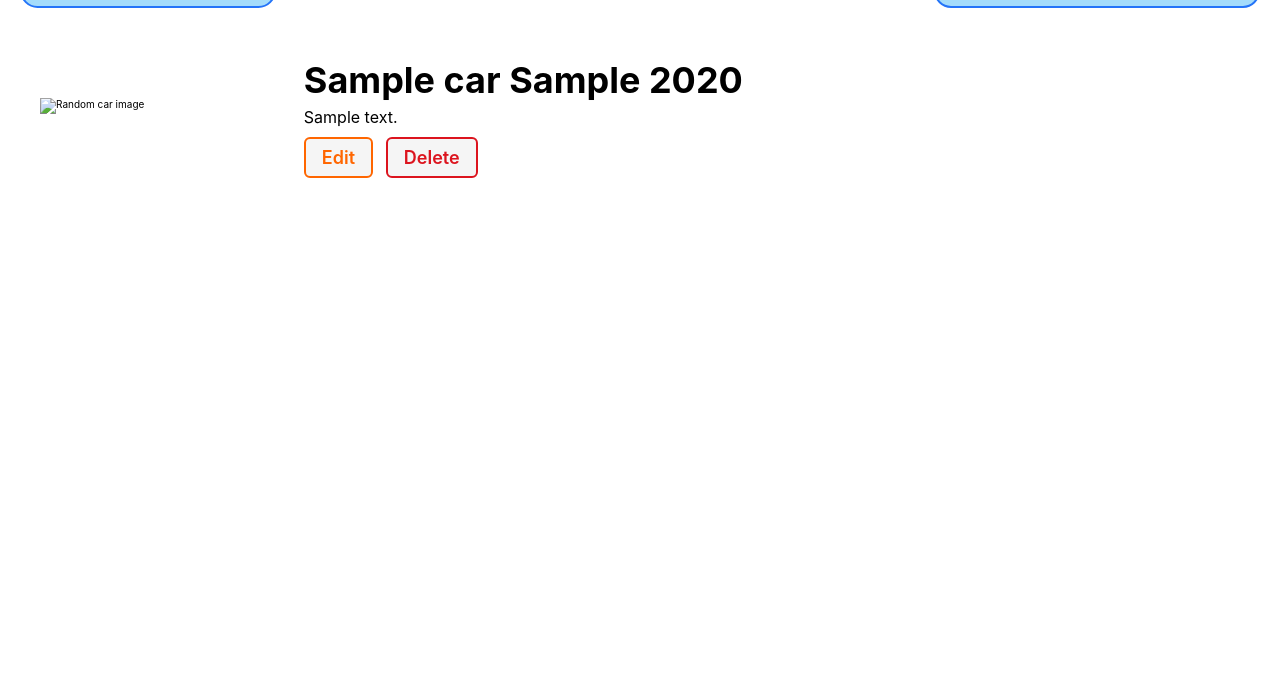
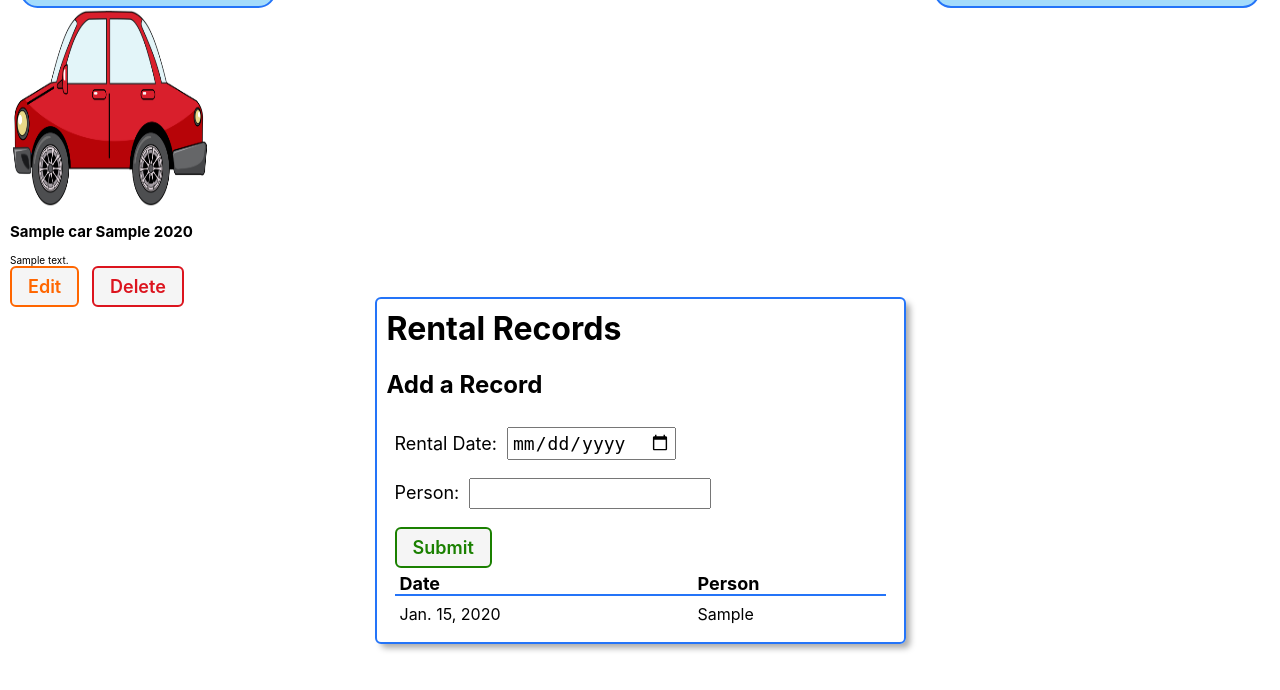
Before and after one commit to pshegde123/django-crud-app-lab, a Django app: page /cars/1/ in a window 1280 px wide. Shown: the part 47-737 px from the top of the page. Run offline with Django 5.2, Linux system fonts and the light colour scheme; tables that the repository leaves empty hold one stand-in row (values such as "Sample post").

Commit message:
Added secondary model 'Rental Records'

```diff
--- a/main_app/admin.py
+++ b/main_app/admin.py
@@ -1,4 +1,5 @@
 from django.contrib import admin
-from .models import Car
+from .models import Car, RentalRecord
 
 admin.site.register(Car)
+admin.site.register(RentalRecord)
--- /dev/null
+++ b/main_app/forms.py
@@ -0,0 +1,16 @@
+from django import forms
+from .models import RentalRecord
+
+class RentalRecordForm(forms.ModelForm):
+    class Meta:
+        model = RentalRecord
+        fields = ['date', 'person']
+        widgets = {
+                    'date': forms.DateInput(
+                        format=('%Y-%m-%d'),
+                        attrs={
+                            'placeholder': 'Select a date',
+                            'type': 'date'
+                        }
+                    ),
+                }
--- a/main_app/models.py
+++ b/main_app/models.py
@@ -16,3 +16,17 @@
     def get_absolute_url(self):
         # Use the 'reverse' function to dynamically find the URL for viewing this car's details
         return reverse('car-detail', kwargs={'car_id': self.id})
+
+class RentalRecord(models.Model):
+    date = models.DateField('Rental Date')
+    person = models.CharField()
+
+    # Create a car_id column for each rental record in the database
+    car = models.ForeignKey(Car, on_delete=models.CASCADE)
+
+    def __str__(self):
+        # Nice method for obtaining the friendly value of a Field.choice
+        return f"{self.person} on {self.date}"
+
+    class Meta:
+        ordering = ['-date']  # This line makes the newest feedings appear first
--- a/main_app/static/css/cars/car-detail.css
+++ b/main_app/static/css/cars/car-detail.css
@@ -1,4 +1,4 @@
-.car-container {
+.cat-container {
     padding: 35px 30px;
     display: flex;
     flex-direction: column;
@@ -6,7 +6,7 @@
     justify-content: center;
 }
 
-.car-img {
+.cat-img {
     width: 75%;
     max-width: 350px;
 }
@@ -16,11 +16,11 @@
     border-radius: var(--card-border-radius);
 }
 
-.car-details {
+.cat-details {
     width: 98%;
 }
 
-.car-actions {
+.cat-actions {
     margin-top: 20px;
 }
 
@@ -72,24 +72,24 @@
     color: var(--submit);
 }
 
-.car-details h1 {
+.cat-details h1 {
     font-size: var(--font-xxl);
     margin: 15px 0 3px;
 }
 
-.car-details h2 {
+.cat-details h2 {
     font-size: var(--font-xl);
     margin: 0 0 10px;
     margin-top: 0;
     margin-bottom: 10px;
 }
 
-.car-details h3 {
+.cat-details h3 {
     margin: 20px 0 10px;
     font-size: var(--font-l);
 }
 
-.car-details p {
+.cat-details p {
     font-size: var(--font-reg);
     margin: 5px 0;
 }
@@ -188,14 +188,14 @@
 }
 
 @media only screen and (min-width: 768px) {
-    .car-container {
+    .cat-container {
         padding: 35px 30px;
         flex-direction: row;
         align-items: center;
         justify-content: start;
     }
 
-    .car-img {
+    .cat-img {
         width: 25%;
         max-width: 250px;
         margin-right: 25px;
--- a/main_app/templates/cars/details.html
+++ b/main_app/templates/cars/details.html
@@ -6,7 +6,7 @@
 {% block content %}
 <section class="car-container">
   <div class="car-img">
-    <img src="" alt="Random car image" />
+    <img src="{% static 'images/red_car.jpg' %}" alt="Random car image" width="200px" height="200px"/>
   </div>
   <div class="car-details">
     <h1>{{ car.companyName }} {{ car.model}} {{car.year}}</h1>
@@ -18,4 +18,42 @@
     </div>
   </div>
 </section>
+<!-- Existing car-container above -->
+<!-- Existing cat-container above -->
+<div class="feedings-toy-container">
+  <section class="feedings">
+    <div class="subsection-title">
+      <h2>Rental Records</h2>
+    </div>
+    <h3>Add a Record</h3>
+    <!-- Add just above the rental records table -->
+    <form method="post"  action="{% url 'add-rentalrecord' car.id %}" class="subsection-content" autocomplete="off">
+      {% csrf_token %}
+      {{ rentalrecord_form.as_p }}
+      <button type="submit" class="btn submit">Submit</button>
+    </form>
+    {% if car.rentalrecord_set.all.count %}
+    <table>
+      <thead>
+        <tr>
+          <th>Date</th>
+          <th>Person</th>
+        </tr>
+      </thead>
+      <tbody>
+        {% for record in car.rentalrecord_set.all %}
+          <tr>
+            <td>{{record.date}}</td>
+            <td>{{record.person}}</td>
+          </tr>
+        {% endfor %}
+      </tbody>
+    </table>
+    {% else %}
+  <div class="subsection-content">
+    <p>⚠️ {{car.companyName}} has not been rented!</p>
+  </div>
+  {% endif %}
+  </section>
+</div>
 {% endblock %}
--- a/main_app/urls.py
+++ b/main_app/urls.py
@@ -11,4 +11,9 @@
     path('cars/create/', views.CarCreate.as_view(), name='car-create'),
     path('cars/<int:pk>/update/', views.CarUpdate.as_view(), name='car-update'),
     path('cars/<int:pk>/delete/', views.CarDelete.as_view(), name='car-delete'),
+    path(
+        'cars/<int:car_id>/add-rentalrecord/',
+        views.add_rentalrecord,
+        name='add-rentalrecord'
+    ),
 ]
--- a/main_app/views.py
+++ b/main_app/views.py
@@ -1,8 +1,9 @@
 # main_app/views.py
 
-from django.shortcuts import render
+from django.shortcuts import render, redirect
 from django.views.generic.edit import CreateView, UpdateView, DeleteView
 from .models import Car
+from .forms import RentalRecordForm
 
 # Define the home view function
 def home(request):
@@ -26,7 +27,8 @@
 
 def car_detail(request, car_id):
     car = Car.objects.get(id=car_id)
-    return render(request, 'cars/details.html', {'car': car})
+    rentalrecord_form = RentalRecordForm()
+    return render(request, 'cars/details.html', {'car': car,'rentalrecord_form': rentalrecord_form})
 
 class CarCreate(CreateView):
     model = Car
@@ -40,3 +42,15 @@
 class CarDelete(DeleteView):
     model = Car
     success_url = '/cars/'
+
+def add_rentalrecord(request, car_id):
+    # create a ModelForm instance using the data in request.POST
+    form = RentalRecordForm(request.POST)
+    # validate the form
+    if form.is_valid():
+        # don't save the form to the db until it
+        # has the cat_id assigned
+        new_record = form.save(commit=False)
+        new_record.car_id = car_id
+        new_record.save()
+    return redirect('car-detail', car_id=car_id)
```
Also changed, not shown: main_app/migrations/0002_rentalrecord.py (added), main_app/static/images/red_car.jpg (added).
